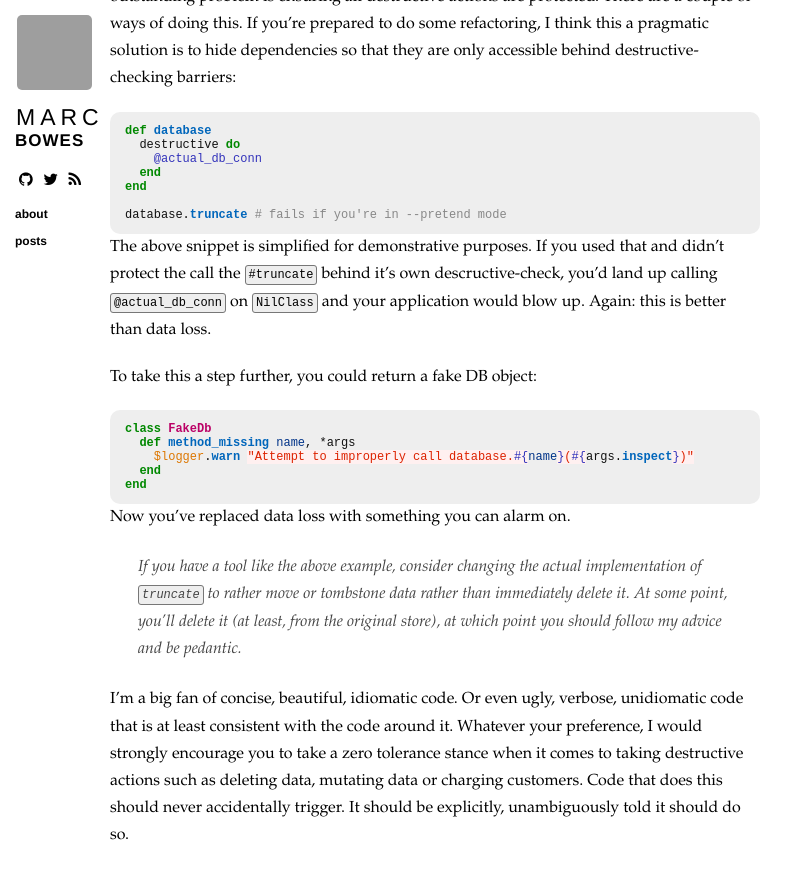
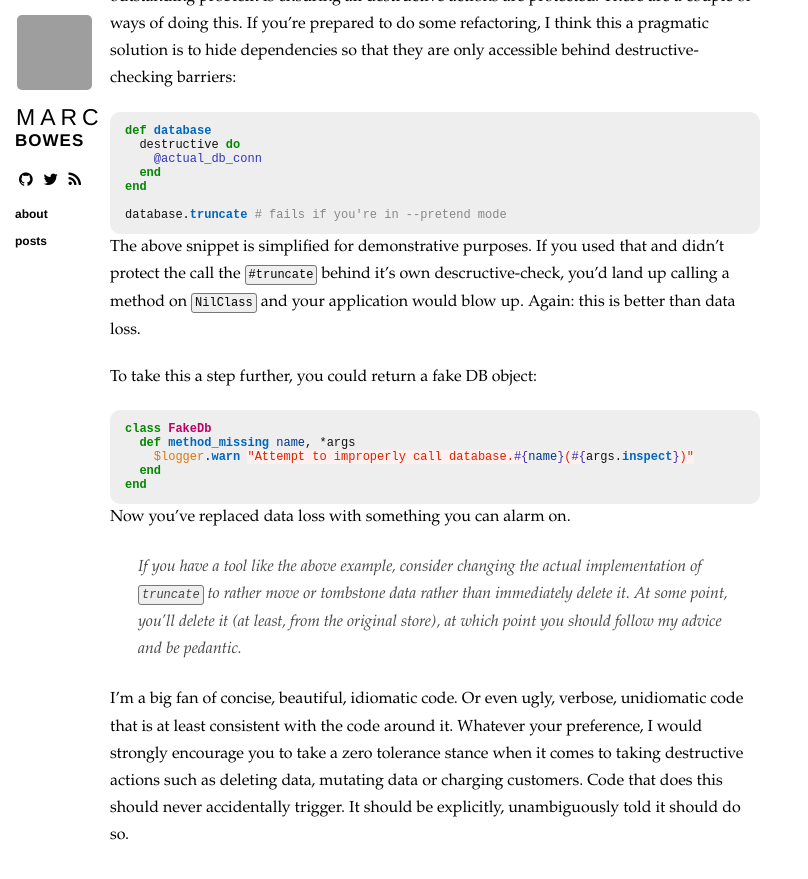
Before and after one commit to marcbowes/marcbowes.github.io, a Jekyll site: the page built from _posts/2015-03-23-explicit-destruction.markdown, in a window 1280 px wide and 900 px high, scrolled down 3747 px. Shown: the top 879 px of the window, without its empty margins (0-808 px from the left). Built offline with Jekyll 4.4.1, drawn with Linux system fonts in a browser that asks for light colours; nearby versions of some CDN libraries; Markdown is read by kramdown in place of the engine named in the settings; grey boxes are pictures that could not be loaded.

Commit message:
Another oopsie

```diff
--- a/_posts/2015-03-23-explicit-destruction.markdown
+++ b/_posts/2015-03-23-explicit-destruction.markdown
@@ -236,9 +236,8 @@ database.truncate # fails if you're in --pretend mode
 
 The above snippet is simplified for demonstrative purposes. If you
 used that and didn't protect the call the `#truncate` behind it's own
-descructive-check, you'd land up calling `@actual_db_conn` on
-`NilClass` and your application would blow up. Again: this is better
-than data loss.
+descructive-check, you'd land up calling a method on `NilClass` and
+your application would blow up. Again: this is better than data loss.
 
 To take this a step further, you could return a fake DB object:
 
```
